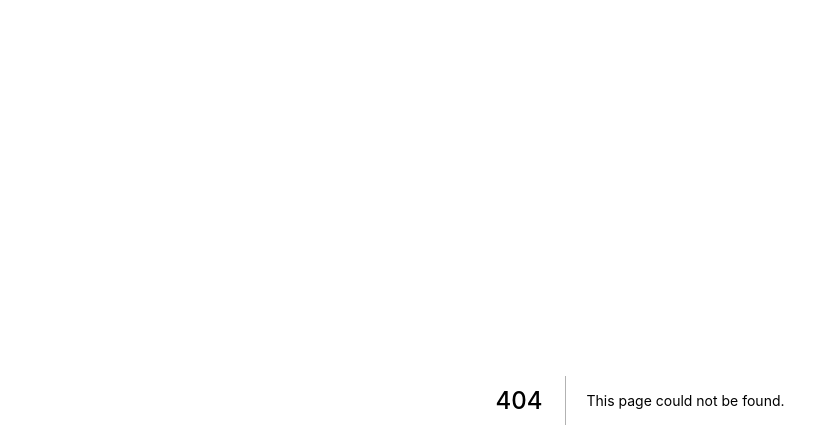
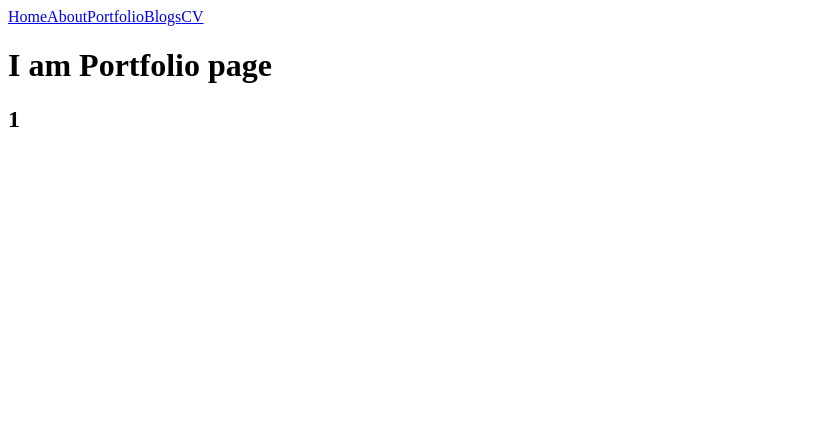
Before and after one commit to JardiinWD/next-portfolio, a Next.js app: page /portfolios/1 in a window 1280 px wide. Before the commit this address had no page. Shown: the top 448 px of the page, without its empty margins (0-839 px from the left). Built offline with nearby package versions, Linux system fonts and the light colour scheme.

Commit message:
[89] Portfolio detail page

```diff
--- /dev/null
+++ b/pages/portfolios/[id].js
@@ -0,0 +1,16 @@
+import { useState, useEffect } from "react";
+import BaseLayout from "../../components/layouts/BaseLayout";
+import { useRouter } from "next/router";
+
+const Portfolio = () => {
+  const router = useRouter();
+
+  return (
+    <BaseLayout>
+      <h1>I am Portfolio page</h1>
+      <h2>{router.query.id}</h2>
+    </BaseLayout>
+  );
+};
+
+export default Portfolio;
```
Also changed, not shown: pages/portfolios/index.js (renamed from pages/portfolios.js, +8 -3 lines).
